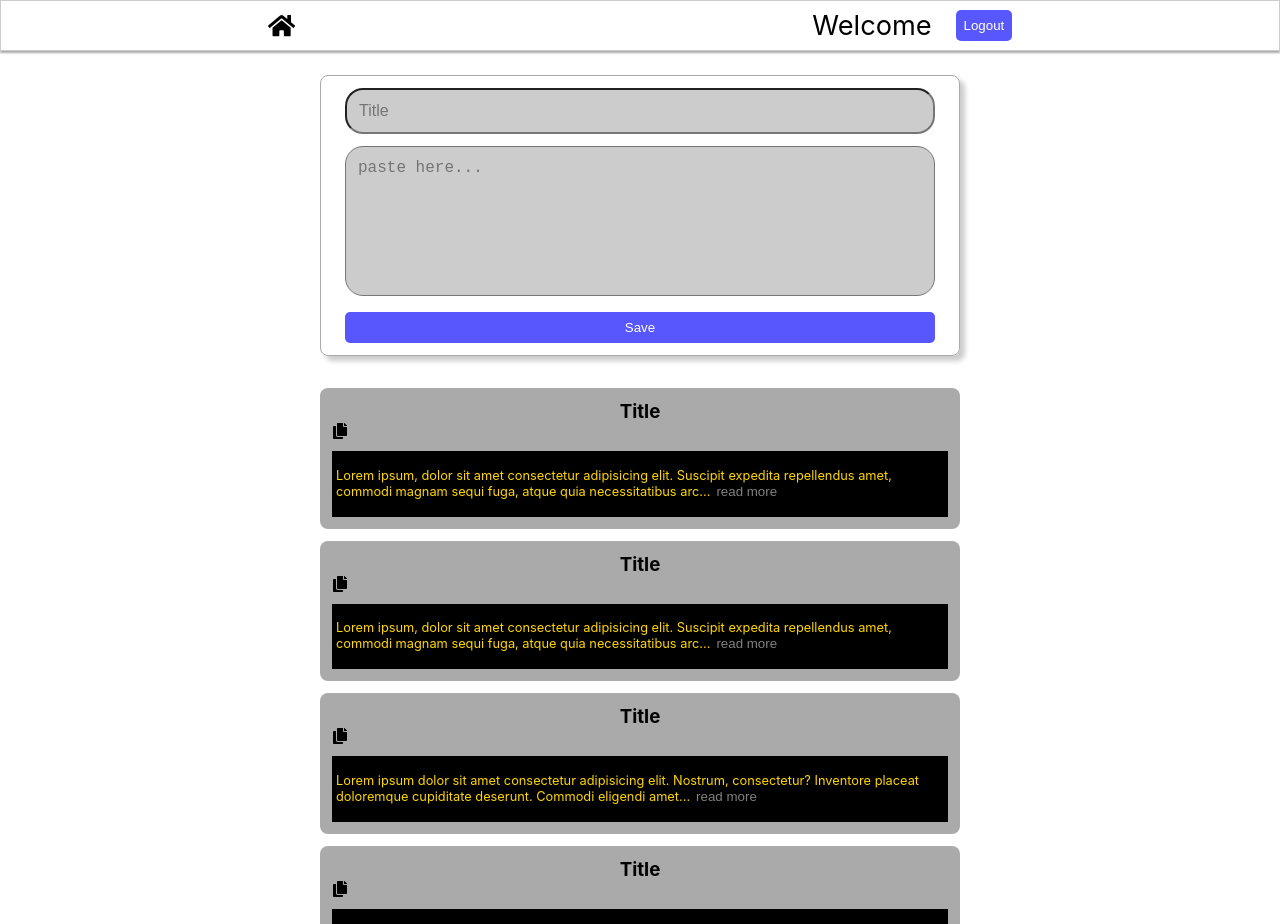
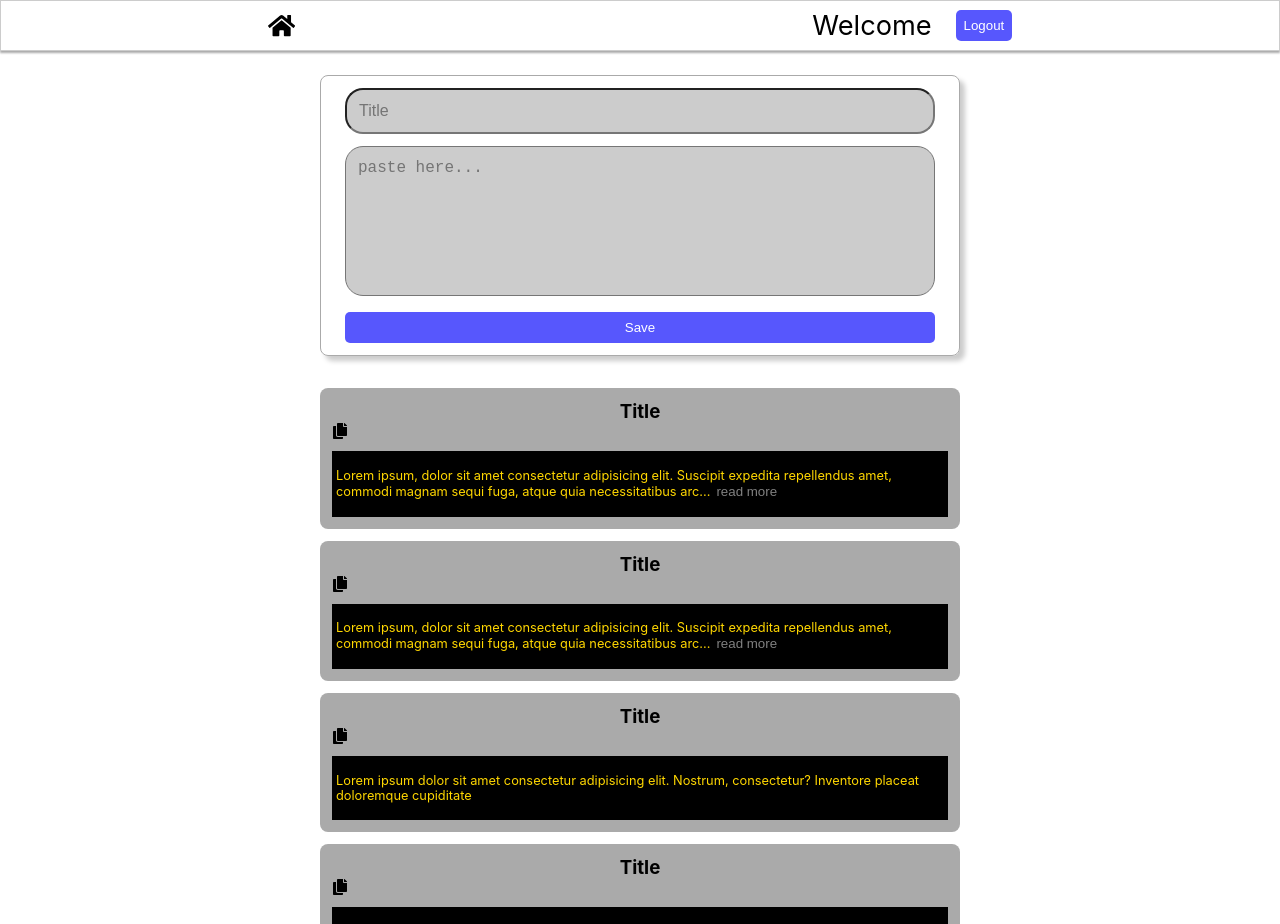
Before and after one commit to VictoryIfebhor/copy-and-paste-frontend, a React (Vite) app: page / in a window 1280 px wide. Shown: the top 924 px of the page. Built offline with nearby package versions, Linux system fonts and the light colour scheme.

Commit message:
Removed the button in the output box if the content is not more than 150 characters

```diff
--- a/src/components/OutputBox.jsx
+++ b/src/components/OutputBox.jsx
@@ -1,11 +1,11 @@
-import { useEffect, useState, useCallback } from "react";
+import { useEffect, useState } from "react";
 import { FaCopy } from "react-icons/fa";
 
 const OutputBox = () => {
   const selectContentRandomly = () => {
     return Math.random() > 0.5
       ? "Lorem ipsum, dolor sit amet consectetur adipisicing elit. Suscipit expedita repellendus amet, commodi magnam sequi fuga, atque quia necessitatibus architecto iste iusto voluptatem temporibus fugiat, quibusdam nemo molestiae eligendi ipsum laborum. Nulla adipisci esse debitis eius aliquam explicabo ratione doloremque libero ipsam dolore praesentium dolorum dolorem, similique fugiat expedita ipsa."
-      : "Lorem ipsum dolor sit amet consectetur adipisicing elit. Nostrum, consectetur? Inventore placeat doloremque cupiditate deserunt. Commodi eligendi amet inventore debitis?";
+      : "Lorem ipsum dolor sit amet consectetur adipisicing elit. Nostrum, consectetur? Inventore placeat doloremque cupiditate";
   };
 
   const [content, setContent] = useState(selectContentRandomly());
@@ -29,9 +29,15 @@ const OutputBox = () => {
       </div>
       <div className="content">
         <p>
-          {fullDisplay ? content : `${content.substring(0, 150)}...`}
+          {fullDisplay || content.length <= 150
+            ? content
+            : `${content.substring(0, 150)}...`}
           <button onClick={() => setFullDisplay((prevState) => !prevState)}>
-            {fullDisplay ? "show less" : "read more"}
+            {content.length <= 150
+              ? ""
+              : fullDisplay
+              ? "show less"
+              : "read more"}
           </button>
         </p>
       </div>
```
